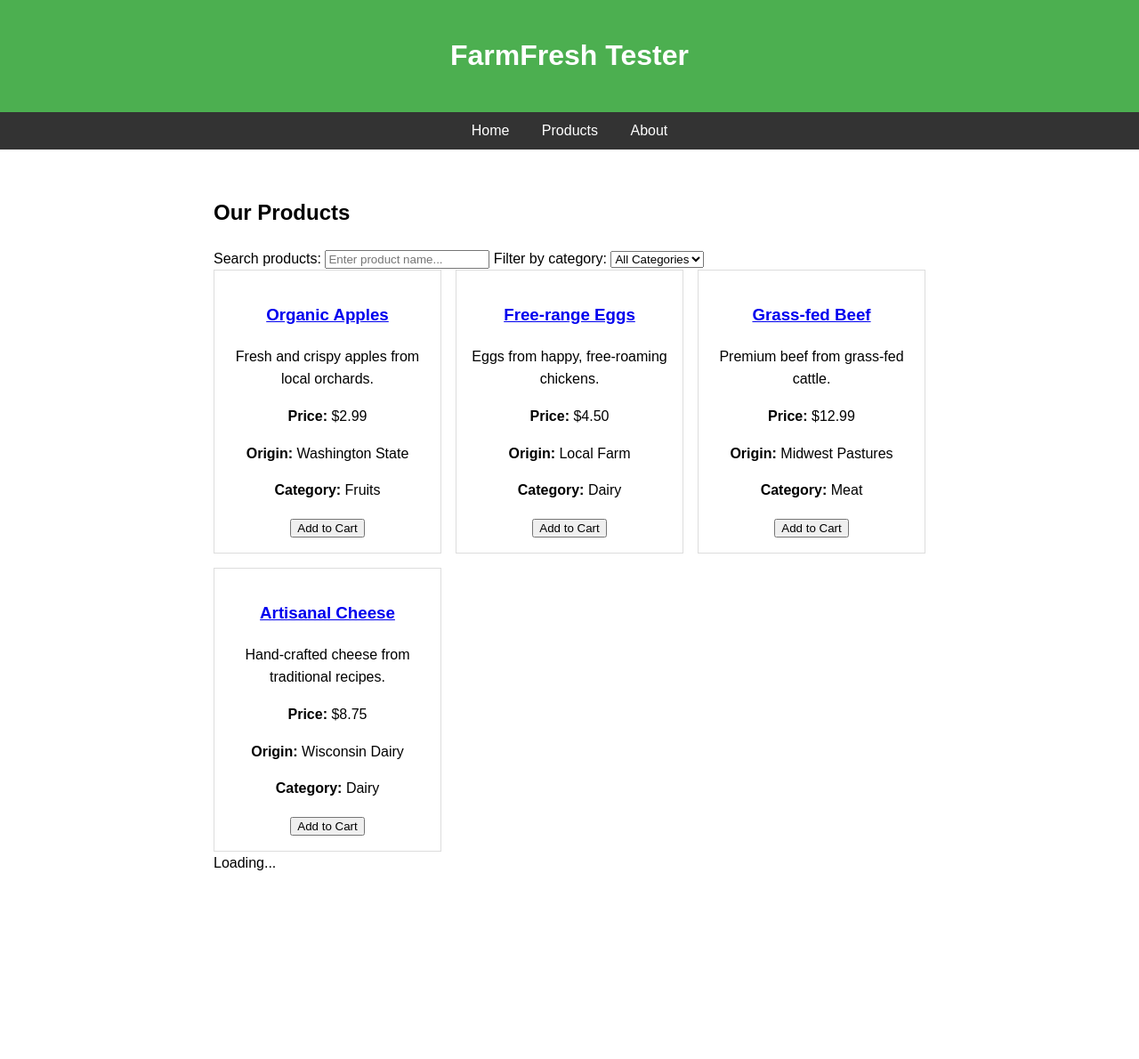
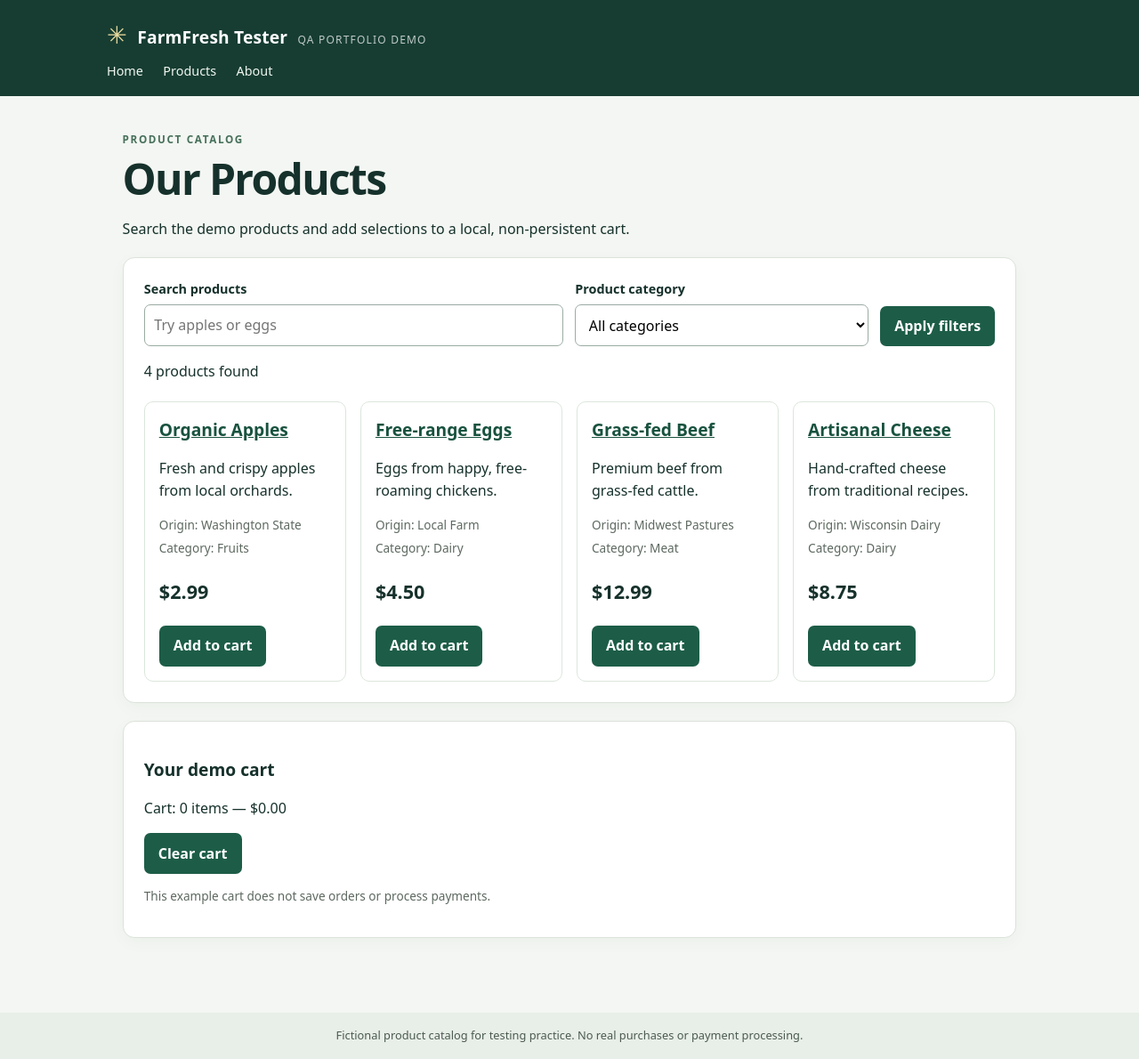
Before and after one commit to Esoham/QA-Automation-Project, a Flask app: page /products in a window 1280 px wide. Shown: the whole page at 89% size. Before the commit the page ends 978 px from the top, so only its background shows below. Run offline with Flask 3, Linux system fonts and the light colour scheme.

Commit message:
Restore original FarmFresh QA app, fix defects and add regression coverage

```diff
--- a/app.py
+++ b/app.py
@@ -1,37 +1,68 @@
-from flask import Flask, render_template, request, jsonify
+"""FarmFresh — small, fictional Flask catalog used for software-QA exercises."""
+from flask import Flask, jsonify, render_template, request
 
 app = Flask(__name__)
 
+# In-memory demo data only. No real orders, inventory updates, or payment collection.
 products = [
     {"id": 1, "name": "Organic Apples", "description": "Fresh and crispy apples from local orchards.", "price": 2.99, "origin": "Washington State", "category": "Fruits"},
     {"id": 2, "name": "Free-range Eggs", "description": "Eggs from happy, free-roaming chickens.", "price": 4.50, "origin": "Local Farm", "category": "Dairy"},
     {"id": 3, "name": "Grass-fed Beef", "description": "Premium beef from grass-fed cattle.", "price": 12.99, "origin": "Midwest Pastures", "category": "Meat"},
-    {"id": 4, "name": "Artisanal Cheese", "description": "Hand-crafted cheese from traditional recipes.", "price": 8.75, "origin": "Wisconsin Dairy", "category": "Dairy"}
+    {"id": 4, "name": "Artisanal Cheese", "description": "Hand-crafted cheese from traditional recipes.", "price": 8.75, "origin": "Wisconsin Dairy", "category": "Dairy"},
 ]
 
-@app.route('/')
+
+@app.get("/")
 def home():
-    return render_template('home.html', title="Home", content="Welcome to FarmFresh Tester!")
+    return render_template("home.html", title="Home", content="Welcome to FarmFresh Tester!")
 
-@app.route('/products')
+
+@app.get("/about")
+def about():
+    return render_template("about.html", title="About")
+
+
+@app.get("/products")
 def product_list():
-    categories = set(product['category'] for product in products)
-    return render_template('products.html', title="Our Products", products=products, categories=categories)
+    categories = sorted({product["category"] for product in products})
+    return render_template("products.html", title="Products", categories=categories)
 
-@app.route('/api/products')
+
+@app.get("/api/products")
 def api_products():
-    search = request.args.get('search', '').lower()
-    category = request.args.get('category', '')
-    filtered_products = [p for p in products if (search in p['name'].lower() or search in p['description'].lower())
-                         and (not category or p['category'] == category)]
-    return jsonify(filtered_products)
+    search = request.args.get("search", "").strip()
+    category = request.args.get("category", "").strip()
+    if len(search) > 100 or len(category) > 40:
+        return jsonify({"error": "Search or category is too long"}), 400
 
-@app.route('/product/<int:product_id>')
+    filtered = [
+        item for item in products
+        if (not search or search.casefold() in (item["name"] + " " + item["description"]).casefold())
+        and (not category or item["category"].casefold() == category.casefold())
+    ]
+    return jsonify(filtered)
+
+
+@app.get("/api/products/<int:product_id>")
+def api_product_detail(product_id):
+    item = next((item for item in products if item["id"] == product_id), None)
+    if item is None:
+        return jsonify({"error": "Product not found"}), 404
+    return jsonify(item)
+
+
+@app.get("/product/<int:product_id>")
 def product_detail(product_id):
-    product = next((p for p in products if p['id'] == product_id), None)
-    if product:
-        return render_template('product_detail.html', title=product['name'], product=product)
-    return "Product not found", 404
+    item = next((item for item in products if item["id"] == product_id), None)
+    if item is None:
+        return render_template("not_found.html", title="Not Found"), 404
+    return render_template("productdetail.html", title=item["name"], product=item)
 
-if __name__ == '__main__':
-    app.run(debug=True)
+
+@app.get("/health")
+def health():
+    return jsonify({"status": "ok"})
+
+
+if __name__ == "__main__":
+    app.run(debug=False)
--- a/requirements-dev.txt
+++ b/requirements-dev.txt
@@ -5,3 +5,4 @@ pydantic>=2,<3
 pytest>=8,<10
 playwright>=1.55,<2
 selenium>=4.27,<5
+flask>=3.1,<4
--- /dev/null
+++ b/static/catalog.js
@@ -0,0 +1,91 @@
+/* Small, deliberately testable storefront: safe DOM APIs instead of untrusted HTML. */
+"use strict";
+
+const form = document.getElementById("filter-form");
+const searchInput = document.getElementById("search");
+const categoryInput = document.getElementById("category");
+const list = document.getElementById("product-list");
+const resultsStatus = document.getElementById("results-status");
+const errorStatus = document.getElementById("error-status");
+const cartStatus = document.getElementById("cart-status");
+const cartItems = [];
+let currentRequest;
+
+function el(tag, className, text) {
+  const node = document.createElement(tag);
+  if (className) node.className = className;
+  if (text !== undefined) node.textContent = String(text);
+  return node;
+}
+
+function renderCart() {
+  const amountCents = cartItems.reduce((sum, item) => sum + item.priceCents, 0);
+  const count = cartItems.length;
+  cartStatus.textContent = "Cart: " + count + " " + (count === 1 ? "item" : "items") +
+    " — $" + (amountCents / 100).toFixed(2);
+}
+
+function createCard(product) {
+  const article = el("article", "product-card");
+  const title = el("h2", "");
+  const link = el("a", "", product.name);
+  link.href = "/product/" + encodeURIComponent(product.id);
+  title.append(link);
+  article.append(
+    title,
+    el("p", "description", product.description),
+    el("p", "metadata", "Origin: " + product.origin),
+    el("p", "metadata", "Category: " + product.category),
+    el("p", "price", "$" + Number(product.price).toFixed(2))
+  );
+  const add = el("button", "", "Add to cart");
+  add.type = "button";
+  add.setAttribute("aria-label", "Add " + product.name + " to cart");
+  add.addEventListener("click", () => {
+    cartItems.push({ id: product.id, priceCents: Math.round(Number(product.price) * 100) });
+    renderCart();
+  });
+  article.append(add);
+  return article;
+}
+
+async function loadProducts() {
+  if (currentRequest) currentRequest.abort();
+  currentRequest = new AbortController();
+  const signal = currentRequest.signal;
+  const params = new URLSearchParams({
+    search: searchInput.value,
+    category: categoryInput.value
+  });
+  resultsStatus.textContent = "Loading products...";
+  errorStatus.hidden = true;
+  try {
+    const response = await fetch("/api/products?" + params, { signal });
+    if (!response.ok) throw new Error("Catalog unavailable");
+    const products = await response.json();
+    if (!Array.isArray(products)) throw new Error("Unexpected catalog response");
+    list.replaceChildren(...products.map(createCard));
+    resultsStatus.textContent = products.length + " " +
+      (products.length === 1 ? "product" : "products") + " found";
+    if (!products.length) list.append(el("p", "empty", "No products match your search."));
+  } catch (error) {
+    if (error.name === "AbortError") return;
+    list.replaceChildren();
+    resultsStatus.textContent = "Unable to load products";
+    errorStatus.textContent = "Could not load products. Please try again.";
+    errorStatus.hidden = false;
+  }
+}
+
+form.addEventListener("submit", event => {
+  event.preventDefault();
+  loadProducts();
+});
+searchInput.addEventListener("input", loadProducts);
+categoryInput.addEventListener("change", loadProducts);
+document.getElementById("clear-cart").addEventListener("click", () => {
+  cartItems.length = 0;
+  renderCart();
+});
+renderCart();
+loadProducts();
--- /dev/null
+++ b/static/styles.css
@@ -0,0 +1,39 @@
+:root { color-scheme: light; font-family: system-ui, -apple-system, Segoe UI, sans-serif; color: #16312b; background: #f3f6f2; }
+* { box-sizing: border-box; }
+body { margin: 0; line-height: 1.55; }
+header { background: #173d32; color: #fff; padding: 1.1rem max(1rem, calc((100vw - 1040px)/2)); }
+.site-head { display:flex; align-items:baseline; gap: .7rem; letter-spacing:.01em; font-size:1.2rem; }
+.site-mark { color: #e6d99d; font-size:1.7rem; }
+.site-sub { font-size:.75rem; opacity:.72; text-transform:uppercase; letter-spacing:.1em; }
+nav { display:flex; gap: 1.4rem; margin-top:.55rem; }
+nav a { color: #f0f7f1; text-decoration:none; font-size:.9rem; }
+nav a:hover, nav a:focus-visible { text-decoration:underline; }
+main { max-width: 1040px; min-height: 65vh; padding: 2.5rem 1.1rem 4rem; margin: auto; }
+h1 { font-size:clamp(2rem, 4vw, 3rem); line-height:1.16; margin:.4rem 0 1rem; letter-spacing:-.035em; }
+h2 { font-size:1.2rem; }
+.eyebrow { text-transform:uppercase; letter-spacing:.14em; font-weight:700; font-size:.73rem; color:#47705a; }
+.panel, .hero { background:#fff; border:1px solid #dbe3da; padding:1.45rem; border-radius: 13px; margin: 1.25rem 0; box-shadow:0 5px 20px #15372b08; }
+.hero { padding:2.3rem 2rem; }
+.primary-link, button { background:#1d5d48; color:#fff; border:0; border-radius:7px; font:inherit; font-weight:650; padding:.65rem 1rem; cursor:pointer; text-decoration:none; display:inline-block; }
+button:hover, .primary-link:hover { background:#144b39; }
+button:focus-visible, a:focus-visible, input:focus-visible, select:focus-visible { outline:3px solid #d88f25; outline-offset:3px; }
+.filters { display:grid; grid-template-columns:minmax(180px,1fr) minmax(150px, .7fr) auto; align-items:end; gap:.8rem; }
+label { display:block; font-weight:600; margin-bottom:.35rem; font-size:.9rem; }
+input, select { width:100%; padding:.66rem; border:1px solid #9aaca2; border-radius:7px; font:inherit; background:#fff; }
+.product-list { display:grid; grid-template-columns:repeat(auto-fit,minmax(225px,1fr)); gap:1rem; margin-top:1.3rem; }
+.product-card { border:1px solid #dce6dc; border-radius:10px; padding:1rem; }
+.product-card h2 { margin:0 0 .5rem; }
+.product-card h2 a { color:#18523f; }
+.description { min-height:3rem; }
+.metadata { font-size:.85rem; color:#5d6960; margin:.3rem 0; }
+.price { font-size:1.35rem; font-weight:750; }
+.empty { padding:1rem; color:#5d6960; }
+.note { font-size:.85rem; color:#5d6960; }
+.details { display:grid; grid-template-columns:repeat(3,1fr); gap:1rem; }
+.details dt { font-size:.8rem; color:#66766b; }
+.details dd { font-size:1.1rem; font-weight:650; margin:0; }
+[hidden] { display:none !important; }
+footer { background:#e8eee8; color:#4b5b50; padding:1rem; text-align:center; font-size:.8rem; }
+.skip-link { position:absolute; left:-10000px; }
+.skip-link:focus { left:1rem; top:1rem; background:#fff; color:#173d32; padding:.4rem; z-index:1000; }
+@media(max-width:650px) { .filters { grid-template-columns:1fr; } .details { grid-template-columns:1fr; } .site-sub{display:none;} }
--- a/templates/base.html
+++ b/templates/base.html
@@ -1,64 +1,22 @@
 <!DOCTYPE html>
 <html lang="en">
 <head>
-    <meta charset="UTF-8">
-    <meta name="viewport" content="width=device-width, initial-scale=1.0">
-    <title>FarmFresh Tester - {{ title }}</title>
-    <style>
-        body {
-            font-family: Arial, sans-serif;
-            line-height: 1.6;
-            margin: 0;
-            padding: 0;
-        }
-        header {
-            background-color: #4CAF50;
-            color: white;
-            text-align: center;
-            padding: 1rem;
-        }
-        nav {
-            background-color: #333;
-            color: white;
-            padding: 0.5rem;
-            text-align: center;
-        }
-        nav a {
-            color: white;
-            text-decoration: none;
-            padding: 0.5rem 1rem;
-        }
-        nav a:hover {
-            background-color: #555;
-        }
-        main {
-            padding: 2rem;
-            max-width: 800px;
-            margin: 0 auto;
-        }
-        .product-list {
-            display: grid;
-            grid-template-columns: repeat(auto-fit, minmax(200px, 1fr));
-            gap: 1rem;
-        }
-        .product-item {
-            border: 1px solid #ddd;
-            padding: 1rem;
-            text-align: center;
-        }
-    </style>
+  <meta charset="utf-8">
+  <meta name="viewport" content="width=device-width, initial-scale=1">
+  <title>FarmFresh Tester | {{ title }}</title>
+  <link rel="stylesheet" href="{{ url_for('static', filename='styles.css') }}">
 </head>
 <body>
-    <header>
-        <h1>FarmFresh Tester</h1>
-    </header>
-    <nav>
-        <a href="/">Home</a>
-        <a href="/products">Products</a>
-        <a href="/about">About</a>
+  <a class="skip-link" href="#main-content">Skip to content</a>
+  <header>
+    <div class="site-head"><span class="site-mark" aria-hidden="true">✳</span><strong>FarmFresh Tester</strong><span class="site-sub">QA portfolio demo</span></div>
+    <nav aria-label="Main navigation">
+      <a href="{{ url_for('home') }}">Home</a>
+      <a href="{{ url_for('product_list') }}">Products</a>
+      <a href="{{ url_for('about') }}">About</a>
     </nav>
-    <main>
-        {% block content %}{% endblock %}
-    </main>
+  </header>
+  <main id="main-content">{% block content %}{% endblock %}</main>
+  <footer>Fictional product catalog for testing practice. No real purchases or payment processing.</footer>
 </body>
 </html>
--- a/templates/products.html
+++ b/templates/products.html
@@ -1,75 +1,32 @@
 {% extends "base.html" %}
-
 {% block content %}
-<h2>Our Products</h2>
-
+<div class="eyebrow">Product catalog</div>
+<h1>Our Products</h1>
+<p>Search the demo products and add selections to a local, non-persistent cart.</p>
+<section class="panel">
+  <form id="filter-form" role="search">
     <div class="filters">
-    <label for="search">Search products:</label>
-    <input type="text" id="search" placeholder="Enter product name...">
-
-    <label for="category">Filter by category:</label>
-    <select id="category" aria-label="Filter products by category">
-        <option value="">All Categories</option>
+      <div><label for="search">Search products</label><input id="search" name="search" type="search" maxlength="100" autocomplete="off" placeholder="Try apples or eggs"></div>
+      <div><label for="category">Product category</label>
+        <select id="category" name="category">
+          <option value="">All categories</option>
           {% for category in categories %}
           <option value="{{ category }}">{{ category }}</option>
           {% endfor %}
         </select>
       </div>
-
-<div id="product-list" class="product-list">
-    <!-- Products will be dynamically inserted here -->
+      <button type="submit">Apply filters</button>
     </div>
-
-<div id="loading" class="loading" aria-live="polite">Loading...</div>
-
-<script>
-const productList = document.getElementById('product-list');
-const searchInput = document.getElementById('search');
-const categorySelect = document.getElementById('category');
-const loadingIndicator = document.getElementById('loading');
-
-function fetchProducts() {
-    const search = searchInput.value;
-    const category = categorySelect.value;
-    loadingIndicator.classList.add('show');
-    productList.innerHTML = '';
-
-    fetch(`/api/products?search=${encodeURIComponent(search)}&category=${encodeURIComponent(category)}`)
-        .then(response => {
-            if (!response.ok) {
-                throw new Error('Network response was not ok');
-            }
-            return response.json();
-        })
-        .then(products => {
-            productList.innerHTML = products.map(product => `
-                <div class="product-item">
-                    <h3><a href="/product/${product.id}">${product.name}</a></h3>
-                    <p>${product.description}</p>
-                    <p><strong>Price:</strong> $${product.price.toFixed(2)}</p>
-                    <p><strong>Origin:</strong> ${product.origin}</p>
-                    <p><strong>Category:</strong> ${product.category}</p>
-                    <button onclick="addToCart(${product.id}, '${product.name}')">Add to Cart</button>
-                </div>
-            `).join('');
-        })
-        .catch(error => {
-            console.error('Error fetching products:', error);
-            productList.innerHTML = '<p>Error loading products. Please try again later.</p>';
-        })
-        .finally(() => {
-            loadingIndicator.classList.remove('show');
-        });
-}
-
-searchInput.addEventListener('input', fetchProducts);
-categorySelect.addEventListener('change', fetchProducts);
-
-fetchProducts(); // Initial load
-
-function addToCart(productId, productName) {
-    alert(`Product ${productName} (ID: ${productId}) added to cart!`);
-    // Implement actual cart functionality here
-}
-</script>
+  </form>
+  <p id="results-status" role="status" aria-live="polite">Loading products...</p>
+  <p id="error-status" role="alert" hidden></p>
+  <div id="product-list" class="product-list" aria-label="Catalog results"></div>
+</section>
+<aside class="panel" aria-label="Demo cart summary">
+  <h2>Your demo cart</h2>
+  <p id="cart-status" role="status" aria-live="polite">Cart: 0 items — $0.00</p>
+  <button id="clear-cart" type="button">Clear cart</button>
+  <p class="note">This example cart does not save orders or process payments.</p>
+</aside>
+<script src="{{ url_for('static', filename='catalog.js') }}" defer></script>
 {% endblock %}
```
Also changed, not shown: docs/FARMFRESH_SPRINT_AND_TEST_STRATEGY.md (added, +56 -0 lines), templates/about.html (added, +10 -0 lines), templates/home.html (+10 -3 lines), templates/not_found.html (added, +8 -0 lines), templates/productdetail.html (+11 -16 lines), test_app.py (+7 -9 lines), test_routes.py (+17 -12 lines), tests/test_farmfresh_api.py (added, +74 -0 lines), tests/test_farmfresh_ui.py (added, +111 -0 lines), .github/workflows/commerceqa-ci.yml, README.md. Lines whose indentation alone changed are shown as unchanged.
